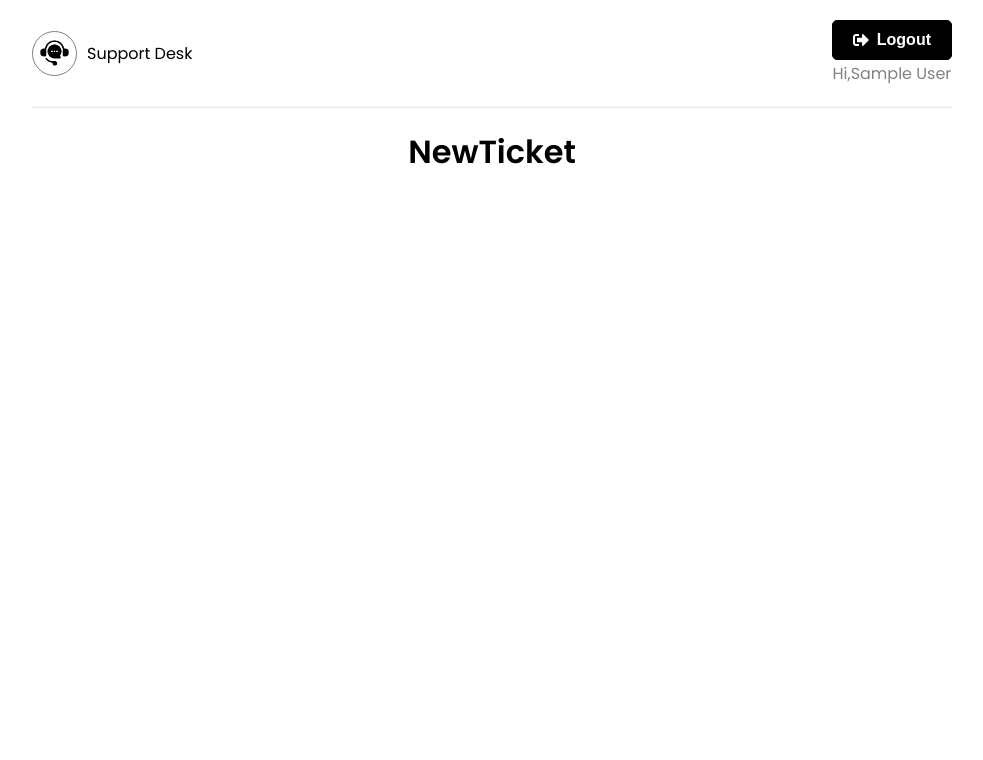
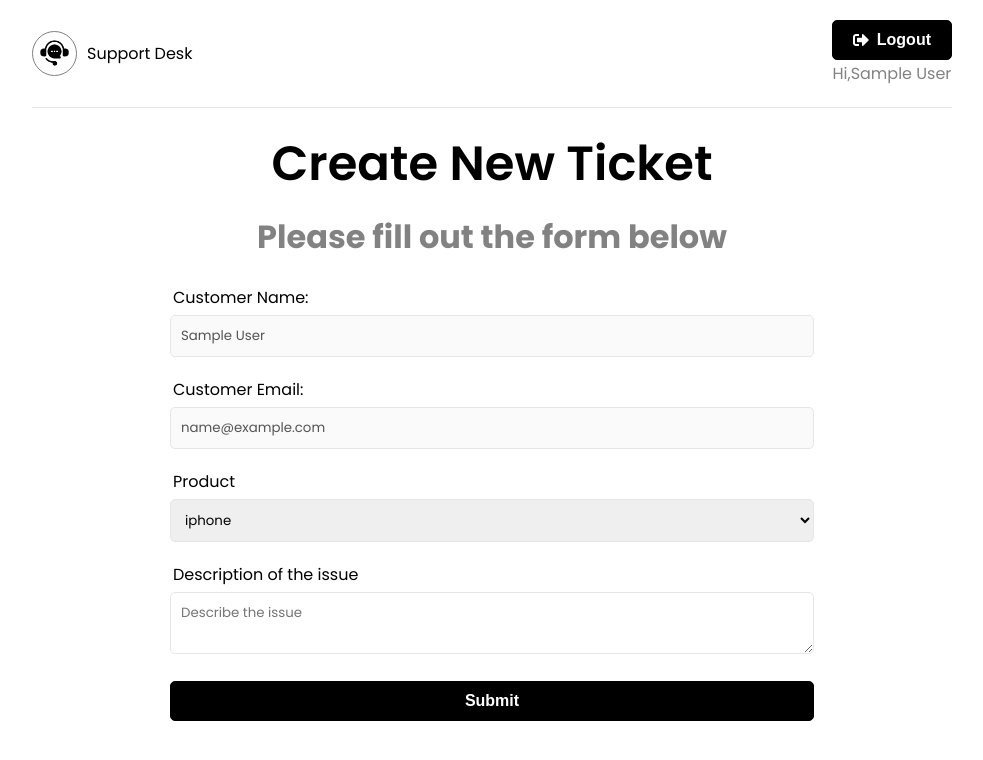
Before and after one commit to ipakrashi/MERN-support-desk, a React (Vite) app in the folder frontend/: page /new-ticket in a window 1280 px wide. Shown: the top 760 px of the page, without its empty margins (148-1131 px from the left). Built offline with nearby package versions, Linux system fonts and the light colour scheme; sample sign-in values are in the browser's storage.

Commit message:
139. New Ticket Form

```diff
--- a/frontend/src/pages/NewTicket.jsx
+++ b/frontend/src/pages/NewTicket.jsx
@@ -1,7 +1,82 @@
+import { useState } from 'react'
+import { useSelector } from 'react-redux'
+
 function NewTicket() {
+    const { user } = useSelector((state) => state.authR)
+    const [name] = useState(user.name)
+    const [email] = useState(user.email)
+    const [product, setProducts] = useState('iphone')
+    const [description, setDescription] = useState('')
+
+    const onSubmit = (e) => {
+        e.preventDefault()
+    }
+
     return (
         <>
-            <h1>NewTicket</h1>
+            <section className='heading'>
+                <h1>Create New Ticket</h1>
+                <p>Please fill out the form below</p>
+            </section>
+            <section className='form'>
+                <div className='form-group'>
+                    <label htmlFor='name'>Customer Name:</label>
+                    <input
+                        type='text'
+                        disabled
+                        className='form-control'
+                        value={name}
+                    />
+                </div>
+                <div className='form-group'>
+                    <label htmlFor='email'>Customer Email:</label>
+                    <input
+                        type='email'
+                        disabled
+                        className='form-control'
+                        value={email}
+                    />
+                </div>
+                <form>
+                    <div className='form-group'>
+                        <label htmlFor='product'>Product</label>
+                        <select
+                            name='product'
+                            id='product'
+                            className='form-control'
+                            value={product}
+                            onChange={(e) => {
+                                setProducts(e.target.value)
+                            }}
+                        >
+                            <option value='iphone'>iphone</option>
+                            <option value='Macbook Pro'>Macbook Pro</option>
+                            <option value='iPad'>iPad</option>
+                            <option value='iMac'>iMac</option>
+                        </select>
+                    </div>
+                    <div className='form-group'>
+                        <label htmlFor='description'>
+                            Description of the issue
+                        </label>
+                        <textarea
+                            className='form-control'
+                            name='description'
+                            id='description'
+                            placeholder='Describe the issue'
+                            value={description}
+                            onChange={(e) => {
+                                setDescription(e.target.value)
+                            }}
+                        ></textarea>
+                    </div>
+                    <div className='form-group'>
+                        <button className='btn btn-block' type='submit'>
+                            Submit
+                        </button>
+                    </div>
+                </form>
+            </section>
         </>
     )
 }
```
